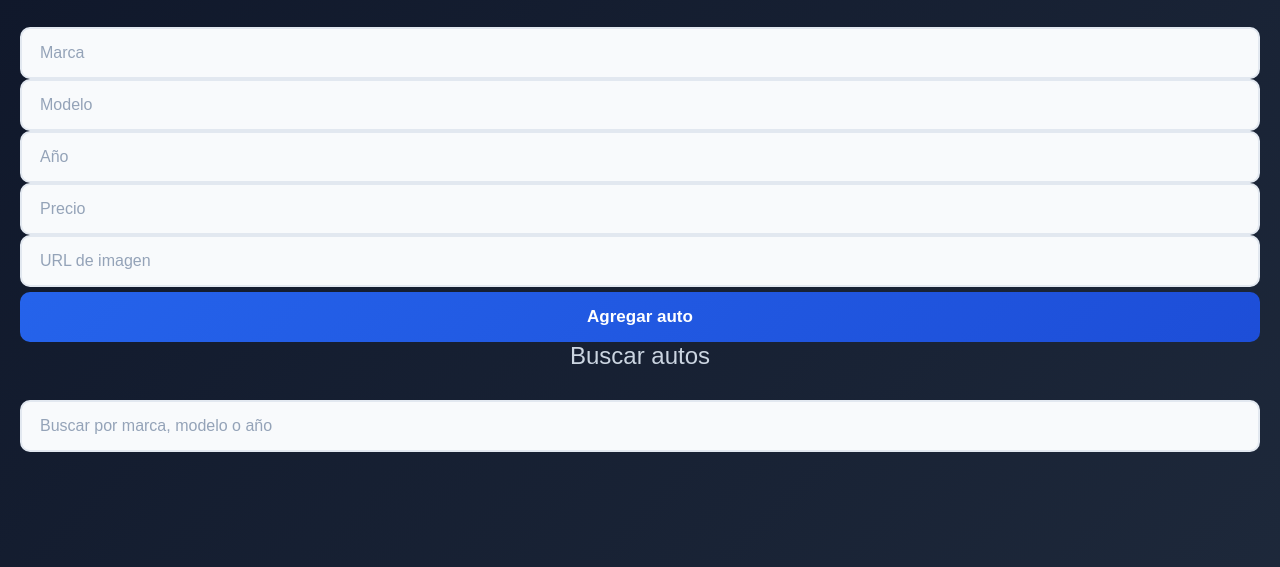
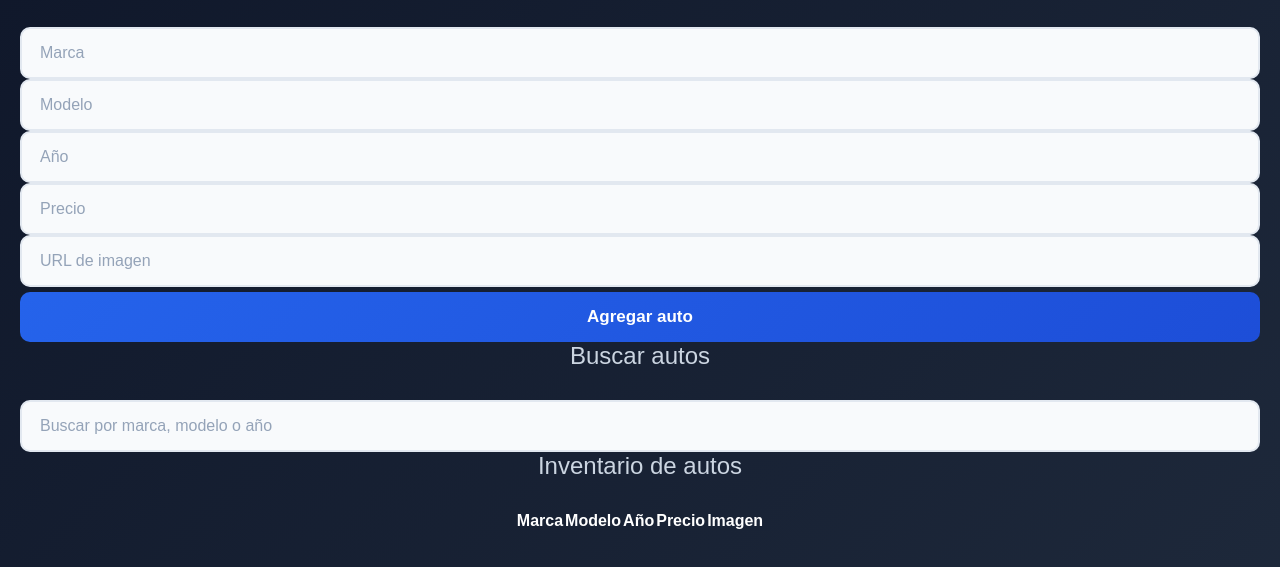
Before and after one commit to benja201020102010/firebase, a plain HTML site: page index.html in a window 1280 px wide. Shown: the part 129-696 px from the top of the page. Drawn offline with Linux system fonts and the light colour scheme; no server answers.

Commit message:
Update index.html

```diff
--- a/index.html
+++ b/index.html
@@ -26,6 +26,22 @@
 
     <div id="resultados"></div>
 
+    <h2>Inventario de autos</h2>
+
+    <table>
+        <thead>
+            <tr>
+                <th>Marca</th>
+                <th>Modelo</th>
+                <th>Año</th>
+                <th>Precio</th>
+                <th>Imagen</th>
+            </tr>
+        </thead>
+
+        <tbody id="tablaAutos"></tbody>
+    </table>
+
     <script type="module" src="index.js"></script>
 
 </body>
```
